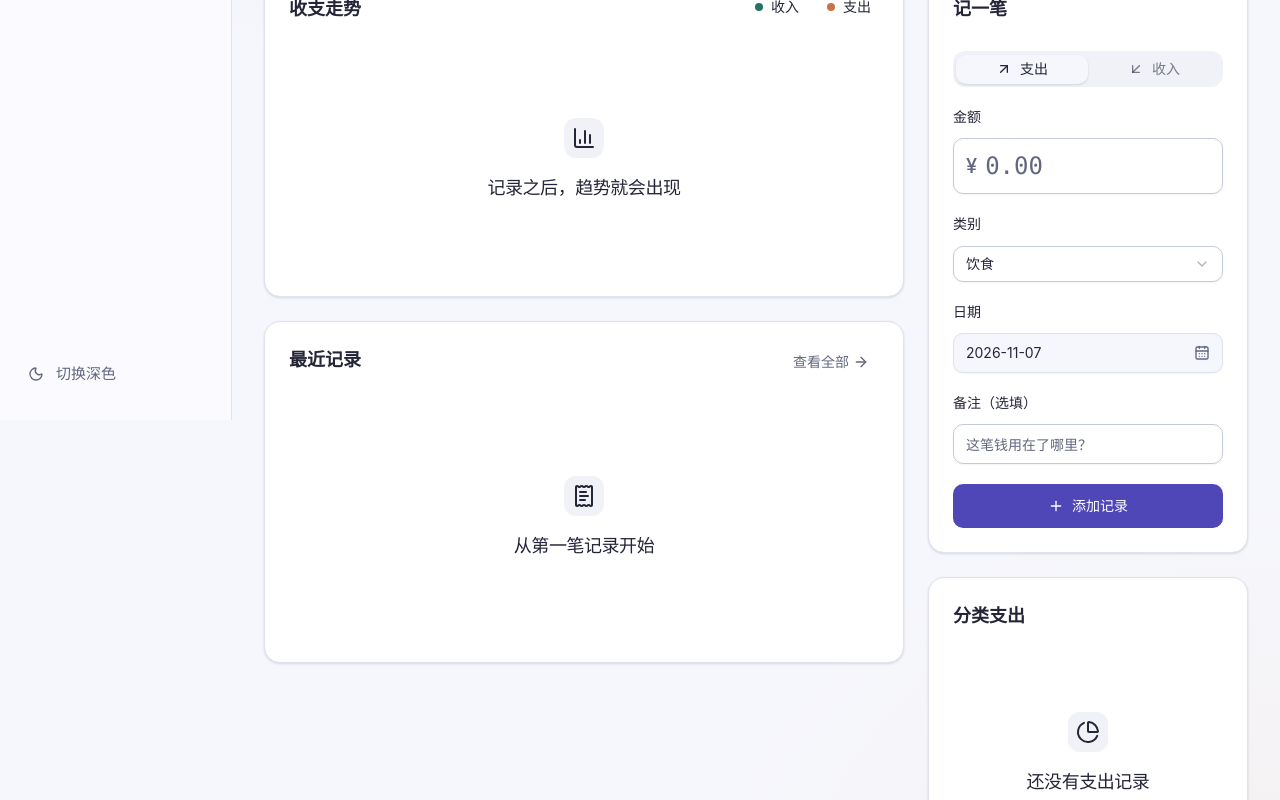
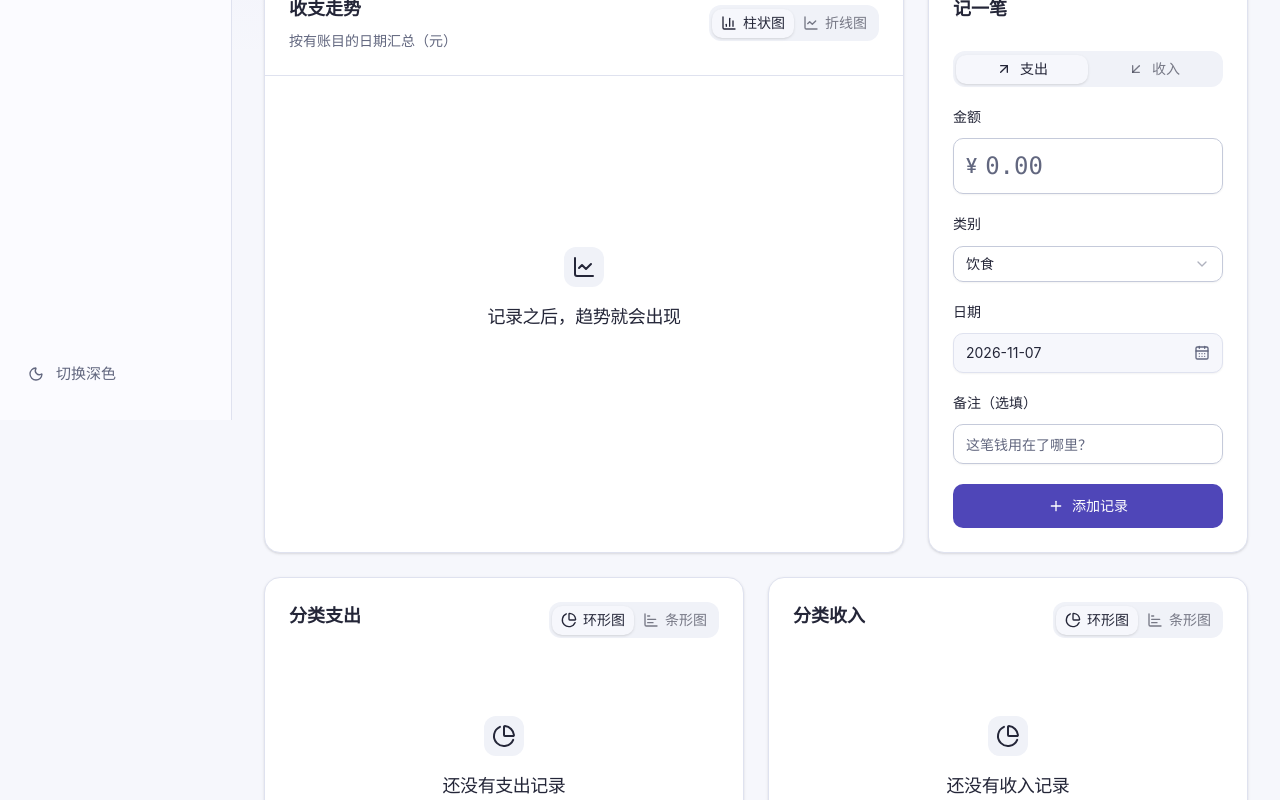
Before and after one commit to 155TuT/AccountingHelper, a React (Vite) app: page / in a window 1280 px wide. Shown: the part 380-1180 px from the top of the page. Built offline with nearby package versions, Linux system fonts and the light colour scheme.

Commit message:
feat: expand overview chart analysis

```diff
--- a/src/app/app.tsx
+++ b/src/app/app.tsx
@@ -121,13 +121,39 @@ export function App() {
           )}
           <ActiveFilters filters={filters} />
           <SummaryCards totals={totals} />
-          <div className="grid grid-cols-[minmax(0,1fr)_320px] items-start gap-6">
-            <div className="grid min-w-0 gap-6">
-              {view === 'overview' && (
-                <Suspense fallback={<Skeleton className="h-[315px] rounded-xl" />}>
-                  <TrendChart entries={entries} />
+          <div className="grid grid-cols-[minmax(0,1fr)_320px] gap-6">
+            {view === 'overview' && (
+              <Suspense fallback={<Skeleton className="h-[500px] rounded-xl" />}>
+                <TrendChart entries={entries} hasFilters={hasFilters} />
+              </Suspense>
+            )}
+            <div className="col-start-2 row-start-1 min-w-0 self-start">
+              <EntryForm
+                key={ledger.key}
+                isBusy={ledger.isBusy}
+                disabled={!ledger.fileSystemSupported}
+                onSubmit={ledger.add}
+              />
+            </div>
+            {view === 'overview' && (
+              <section aria-label="分类分析" className="col-span-2 grid grid-cols-2 gap-6">
+                <Suspense fallback={<Skeleton className="col-span-2 h-[310px] rounded-xl" />}>
+                  <CategoryChart
+                    entries={entries}
+                    type="expense"
+                    total={totals.expense}
+                    hasFilters={hasFilters}
+                  />
+                  <CategoryChart
+                    entries={entries}
+                    type="income"
+                    total={totals.income}
+                    hasFilters={hasFilters}
+                  />
                 </Suspense>
-              )}
+              </section>
+            )}
+            <div className={view === 'overview' ? 'col-span-2 min-w-0' : 'min-w-0 self-start'}>
               <EntryTable
                 key={`${ledger.key}-${view}-${JSON.stringify(filters)}`}
                 entries={entries}
@@ -136,19 +162,6 @@ export function App() {
                 onViewAll={() => setView('entries')}
               />
             </div>
-            <div className="grid min-w-0 gap-6">
-              <EntryForm
-                key={ledger.key}
-                isBusy={ledger.isBusy}
-                disabled={!ledger.fileSystemSupported}
-                onSubmit={ledger.add}
-              />
-              {view === 'overview' && (
-                <Suspense fallback={<Skeleton className="h-[365px] rounded-xl" />}>
-                  <CategoryChart entries={entries} />
-                </Suspense>
-              )}
-            </div>
           </div>
         </div>
       </SidebarInset>
--- a/src/domain/ledger/selectors.ts
+++ b/src/domain/ledger/selectors.ts
@@ -1,6 +1,6 @@
 import { ALL_CATEGORIES } from './constants'
 import { parseMoney } from './money'
-import type { LedgerEntry, LedgerFilters, LedgerTotals } from './types'
+import type { EntryType, LedgerEntry, LedgerFilters, LedgerTotals } from './types'
 import { isValidDate } from './validation'
 
 export function summarize(entries: readonly LedgerEntry[]): LedgerTotals {
@@ -71,14 +71,21 @@ export function dailyTotals(entries: readonly LedgerEntry[]) {
 }
 
 export function categoryTotals(entries: readonly LedgerEntry[]) {
-  return Object.entries(
-    entries
-      .filter((entry) => entry.type === 'expense')
-      .reduce<Record<string, number>>((totals, entry) => {
-        totals[entry.category] = (totals[entry.category] ?? 0) + entry.amountCents
-        return totals
-      }, {}),
-  )
-    .map(([category, amount]) => ({ category, amount }))
-    .sort((a, b) => b.amount - a.amount)
+  return categoryBreakdown(entries, 'expense').map(({ category, amount }) => ({ category, amount }))
 }
+
+export function categoryBreakdown(entries: readonly LedgerEntry[], type: EntryType) {
+  const categories = new Map<string, { category: string; amount: number; count: number }>()
+  for (const entry of entries) {
+    if (entry.type !== type) continue
+    const total = categories.get(entry.category) ?? {
+      category: entry.category,
+      amount: 0,
+      count: 0,
+    }
+    total.amount += entry.amountCents
+    total.count += 1
+    categories.set(entry.category, total)
+  }
+  return [...categories.values()].sort((a, b) => b.amount - a.amount)
+}
--- a/src/features/statistics/charts.tsx
+++ b/src/features/statistics/charts.tsx
@@ -1,149 +1,237 @@
-import { BarChart3, ChartPie } from 'lucide-react'
-import { Bar, BarChart, CartesianGrid, Cell, Pie, PieChart, XAxis, YAxis } from 'recharts'
-import { Badge } from '@/components/ui/badge'
-import { Card, CardAction, CardContent, CardHeader, CardTitle } from '@/components/ui/card'
+import { ChartBar, ChartColumn, ChartLine, ChartPie } from 'lucide-react'
+import { Bar, CartesianGrid, ComposedChart, Line, Pie, PieChart, XAxis, YAxis } from 'recharts'
+import {
+  Card,
+  CardAction,
+  CardContent,
+  CardDescription,
+  CardHeader,
+  CardTitle,
+} from '@/components/ui/card'
 import {
   ChartContainer,
+  ChartLegend,
+  ChartLegendContent,
   ChartTooltip,
   ChartTooltipContent,
   type ChartConfig,
 } from '@/components/ui/chart'
 import { Empty, EmptyHeader, EmptyMedia, EmptyTitle } from '@/components/ui/empty'
+import { Tabs, TabsContent, TabsList, TabsTrigger } from '@/components/ui/tabs'
 import { formatCurrency } from '@/domain/ledger/money'
-import { categoryTotals, dailyTotals } from '@/domain/ledger/selectors'
-import type { LedgerEntry } from '@/domain/ledger/types'
+import { categoryBreakdown, dailyTotals } from '@/domain/ledger/selectors'
+import type { EntryType, LedgerEntry } from '@/domain/ledger/types'
+import { cn } from '@/lib/utils'
 
 const trendConfig = {
-  income: { label: '收入', color: 'var(--chart-1)' },
-  expense: { label: '支出', color: 'var(--chart-2)' },
+  income: { label: '收入', color: 'var(--income)' },
+  expense: { label: '支出', color: 'var(--expense)' },
 } satisfies ChartConfig
-const categoryColors = ['var(--chart-1)', 'var(--chart-2)', 'var(--chart-3)', 'var(--chart-4)']
+const series = ['income', 'expense'] as const
+const trendStyles = [
+  { value: 'bar', label: '柱状图', Icon: ChartColumn },
+  { value: 'line', label: '折线图', Icon: ChartLine },
+] as const
+const axisAmount = new Intl.NumberFormat('zh-CN', {
+  notation: 'compact',
+  maximumSignificantDigits: 4,
+})
 
-export function TrendChart({ entries }: { entries: LedgerEntry[] }) {
+export function TrendChart({
+  entries,
+  hasFilters,
+}: {
+  entries: readonly LedgerEntry[]
+  hasFilters: boolean
+}) {
   const data = dailyTotals(entries)
+  const spansYears = data[0]?.date.slice(0, 4) !== data.at(-1)?.date.slice(0, 4)
+
   return (
-    <Card className="gap-4">
-      <CardHeader className="items-center">
-        <CardTitle className="text-lg">收支走势</CardTitle>
-        <CardAction className="flex gap-3">
-          <Badge variant="outline" className="gap-2 border-0 text-sm font-normal">
-            <span className="size-2 rounded-full bg-chart-1" />
-            收入
-          </Badge>
-          <Badge variant="outline" className="gap-2 border-0 text-sm font-normal">
-            <span className="size-2 rounded-full bg-chart-2" />
-            支出
-          </Badge>
+    <Card className="min-w-0">
+      <Tabs defaultValue="bar" className="gap-5">
+        <CardHeader className="border-b">
+          <CardTitle role="heading" aria-level={2} className="text-lg">
+            收支走势
+          </CardTitle>
+          <CardDescription>按有账目的日期汇总（元）</CardDescription>
+          <CardAction className="self-center">
+            <TabsList aria-label="收支走势图表样式">
+              {trendStyles.map(({ value, label, Icon }) => (
+                <TabsTrigger key={value} value={value}>
+                  <Icon aria-hidden="true" />
+                  {label}
+                </TabsTrigger>
+              ))}
+            </TabsList>
           </CardAction>
         </CardHeader>
+        {trendStyles.map(({ value, label }) => (
+          <TabsContent key={value} value={value}>
             <CardContent>
               {data.length ? (
-          <ChartContainer
-            config={trendConfig}
-            className="h-[225px] w-full"
-            aria-label="按记账日期汇总的收入与支出柱状图"
+                <ChartContainer config={trendConfig} className="h-[386px] w-full">
+                  <ComposedChart
+                    accessibilityLayer
+                    aria-label={`每日收支${label}`}
+                    data={data}
+                    barGap={4}
+                    margin={{ top: 12, right: 12, bottom: 0, left: 0 }}
                   >
-            <BarChart
-              data={data}
-              accessibilityLayer
-              barGap={5}
-              margin={{ top: 15, right: 0, left: -12, bottom: 0 }}
-            >
-              <CartesianGrid vertical={false} strokeDasharray="4 4" />
+                    <CartesianGrid vertical={false} stroke="var(--border)" strokeDasharray="4 4" />
                     <XAxis
                       dataKey="date"
+                      tick={{ fill: 'var(--muted-foreground)' }}
                       tickLine={false}
                       axisLine={false}
-                tickMargin={12}
-                tickFormatter={(value: string) => value.slice(5).replace('-', '/')}
-                minTickGap={26}
+                      tickMargin={10}
+                      padding={{ left: 12, right: 12 }}
+                      minTickGap={18}
+                      tickFormatter={(date: string) =>
+                        (spansYears ? date : date.slice(5)).replaceAll('-', '/')
+                      }
                     />
                     <YAxis
+                      tick={{ fill: 'var(--muted-foreground)' }}
                       tickLine={false}
                       axisLine={false}
-                width={58}
-                tickFormatter={(value: number) =>
-                  value >= 100000 ? `${value / 100000}k` : String(value / 100)
-                }
+                      tickMargin={8}
+                      width="auto"
+                      allowDecimals={false}
+                      tickFormatter={(cents: number) => axisAmount.format(cents / 100)}
                     />
                     <ChartTooltip
-                cursor={{ fill: 'var(--muted)' }}
                       content={
                         <ChartTooltipContent
-                    formatter={(value, name) => (
+                          formatter={(amount, name) => (
                             <>
-                        <span className="text-muted-foreground">
-                          {name === 'income' ? '收入' : '支出'}
-                        </span>
+                              <span className="text-muted-foreground">{name}</span>
                               <span className="ml-auto font-medium tabular-nums">
-                          {formatCurrency(Number(value))}
+                                {formatCurrency(Number(amount))}
                               </span>
                             </>
                           )}
                         />
                       }
                     />
+                    <ChartLegend content={<ChartLegendContent />} />
+                    {series.map((key) =>
+                      value === 'bar' ? (
                         <Bar
-                dataKey="income"
-                fill="var(--color-income)"
+                          key={key}
+                          dataKey={key}
+                          name={trendConfig[key].label}
+                          fill={`var(--color-${key})`}
                           radius={[4, 4, 0, 0]}
-                maxBarSize={24}
+                          maxBarSize={28}
+                          isAnimationActive={false}
                         />
-              <Bar
-                dataKey="expense"
-                fill="var(--color-expense)"
-                radius={[4, 4, 0, 0]}
-                maxBarSize={24}
+                      ) : (
+                        <Line
+                          key={key}
+                          dataKey={key}
+                          name={trendConfig[key].label}
+                          stroke={`var(--color-${key})`}
+                          strokeWidth={2.5}
+                          strokeDasharray={key === 'expense' ? '5 3' : undefined}
+                          dot={data.length <= 14 ? { r: 3, fill: `var(--color-${key})` } : false}
+                          isAnimationActive={false}
                         />
-            </BarChart>
+                      ),
+                    )}
+                  </ComposedChart>
                 </ChartContainer>
               ) : (
-          <Empty className="h-[225px]">
+                <Empty className="h-[386px]">
                   <EmptyHeader>
                     <EmptyMedia variant="icon">
-                <BarChart3 />
+                      <ChartLine />
                     </EmptyMedia>
-              <EmptyTitle>记录之后，趋势就会出现</EmptyTitle>
+                    <EmptyTitle>
+                      {hasFilters ? '当前筛选下没有账目' : '记录之后，趋势就会出现'}
+                    </EmptyTitle>
                   </EmptyHeader>
                 </Empty>
               )}
             </CardContent>
+          </TabsContent>
+        ))}
+      </Tabs>
     </Card>
   )
 }
 
-export function CategoryChart({ entries }: { entries: LedgerEntry[] }) {
-  const data = categoryTotals(entries).map((item, index) => ({
+const categoryColors = {
+  expense: ['var(--chart-2)', 'var(--chart-3)', 'var(--chart-4)', 'var(--chart-5)'],
+  income: ['var(--chart-1)', 'var(--chart-4)', 'var(--chart-5)'],
+}
+const categoryStyles = [
+  { value: 'donut', label: '环形图', Icon: ChartPie },
+  { value: 'bar', label: '条形图', Icon: ChartBar },
+] as const
+const percent = new Intl.NumberFormat('zh-CN', { style: 'percent', maximumFractionDigits: 1 })
+
+export function CategoryChart({
+  entries,
+  type,
+  total,
+  hasFilters,
+}: {
+  entries: readonly LedgerEntry[]
+  type: EntryType
+  total: number
+  hasFilters: boolean
+}) {
+  const typeLabel = type === 'expense' ? '支出' : '收入'
+  const title = `分类${typeLabel}`
+  const colors = categoryColors[type]
+  const data = categoryBreakdown(entries, type).map((item, index) => ({
     ...item,
-    fill: categoryColors[index % categoryColors.length]!,
+    fill: colors[index % colors.length]!,
   }))
-  const config = Object.fromEntries(
-    data.map((item) => [item.category, { label: item.category, color: item.fill }]),
-  ) satisfies ChartConfig
+  const count = data.reduce((sum, item) => sum + item.count, 0)
+
   return (
-    <Card className="gap-3">
-      <CardHeader>
-        <CardTitle className="text-lg">分类支出</CardTitle>
+    <Card className="min-w-0">
+      <Tabs defaultValue="donut" className="gap-4">
+        <CardHeader className="items-center">
+          <CardTitle role="heading" aria-level={2} className="text-lg">
+            {title}
+          </CardTitle>
+          <CardAction>
+            <TabsList aria-label={`${title}图表样式`}>
+              {categoryStyles.map(({ value, label, Icon }) => (
+                <TabsTrigger key={value} value={value}>
+                  <Icon aria-hidden="true" />
+                  {label}
+                </TabsTrigger>
+              ))}
+            </TabsList>
+          </CardAction>
         </CardHeader>
-      <CardContent>
+        {categoryStyles.map(({ value }) => (
+          <TabsContent key={value} value={value}>
+            <CardContent className="@container">
               {data.length ? (
-          <>
-            <ChartContainer
-              config={config}
-              className="mx-auto h-[165px] w-full"
-              aria-label="支出类别占比"
+                <div
+                  className={cn(
+                    'grid min-h-52 items-center gap-4',
+                    value === 'donut' && '@min-[340px]:grid-cols-[132px_minmax(0,1fr)]',
+                  )}
                 >
-              <PieChart>
+                  {value === 'donut' && (
+                    <div className="relative mx-auto size-[132px]">
+                      <ChartContainer config={{}} className="size-full">
+                        <PieChart accessibilityLayer aria-label={`${typeLabel}类别占比`}>
                           <ChartTooltip
                             content={
                               <ChartTooltipContent
-                      nameKey="category"
                                 hideLabel
-                      formatter={(value, name) => (
+                                formatter={(amount, name) => (
                                   <>
                                     <span className="text-muted-foreground">{name}</span>
                                     <span className="ml-auto font-medium tabular-nums">
-                            {formatCurrency(Number(value))}
+                                      {formatCurrency(Number(amount))}
                                     </span>
                                   </>
                                 )}
@@ -154,41 +242,73 @@ export function CategoryChart({ entries }: { entries: LedgerEntry[] }) {
                             data={data}
                             dataKey="amount"
                             nameKey="category"
-                  innerRadius={49}
-                  outerRadius={72}
-                  paddingAngle={4}
-                  cornerRadius={4}
-                  strokeWidth={0}
-                >
-                  {data.map((item) => (
-                    <Cell key={item.category} fill={item.fill} />
-                  ))}
-                </Pie>
+                            innerRadius="72%"
+                            outerRadius="100%"
+                            stroke="none"
+                            isAnimationActive={false}
+                          />
                         </PieChart>
                       </ChartContainer>
-            <div className="mt-3 grid gap-4">
-              {data.map((item) => (
-                <div key={item.category} className="flex items-center justify-between text-sm">
-                  <Badge variant="outline" className="gap-2.5 border-0 p-0 text-sm font-normal">
-                    <span className="size-2.5 rounded-full" style={{ background: item.fill }} />
+                      <div className="pointer-events-none absolute inset-0 grid place-content-center text-center">
+                        <span className="text-2xl font-semibold tabular-nums">{count}</span>
+                        <span className="text-xs text-muted-foreground">{typeLabel}笔数</span>
+                      </div>
+                    </div>
+                  )}
+                  <ul className="grid divide-y">
+                    {data.map((item) => {
+                      const share = item.amount / total
+                      return (
+                        <li key={item.category} className="grid gap-1.5 py-2.5 text-sm">
+                          <div className="flex flex-wrap items-baseline justify-between gap-x-2">
+                            <span className="flex items-center gap-2 font-medium">
+                              <span
+                                aria-hidden="true"
+                                className="size-2 shrink-0 rounded-full"
+                                style={{ backgroundColor: item.fill }}
+                              />
                               {item.category}
-                  </Badge>
-                  <span className="font-medium tabular-nums">{formatCurrency(item.amount)}</span>
+                            </span>
+                            <span className="font-medium tabular-nums">
+                              {formatCurrency(item.amount)}
+                            </span>
                           </div>
-              ))}
+                          <div className="flex justify-between gap-2 pl-4 text-xs text-muted-foreground tabular-nums">
+                            <span>{item.count} 笔</span>
+                            <span>{percent.format(share)}</span>
                           </div>
-          </>
+                          {value === 'bar' && (
+                            <div
+                              aria-hidden="true"
+                              className="h-2 overflow-hidden rounded-full bg-muted"
+                            >
+                              <div
+                                className="h-full rounded-full"
+                                style={{ width: `${share * 100}%`, backgroundColor: item.fill }}
+                              />
+                            </div>
+                          )}
+                        </li>
+                      )
+                    })}
+                  </ul>
+                </div>
               ) : (
                 <Empty className="min-h-52 px-0">
                   <EmptyHeader>
                     <EmptyMedia variant="icon">
                       <ChartPie />
                     </EmptyMedia>
-              <EmptyTitle>还没有支出记录</EmptyTitle>
+                    <EmptyTitle>
+                      {hasFilters ? `当前筛选下无${typeLabel}记录` : `还没有${typeLabel}记录`}
+                    </EmptyTitle>
                   </EmptyHeader>
                 </Empty>
               )}
             </CardContent>
+          </TabsContent>
+        ))}
+      </Tabs>
     </Card>
   )
 }
```
Also changed, not shown: 2 other files (tests, documents, lock files or other folders). Lines whose indentation alone changed are shown as unchanged.
